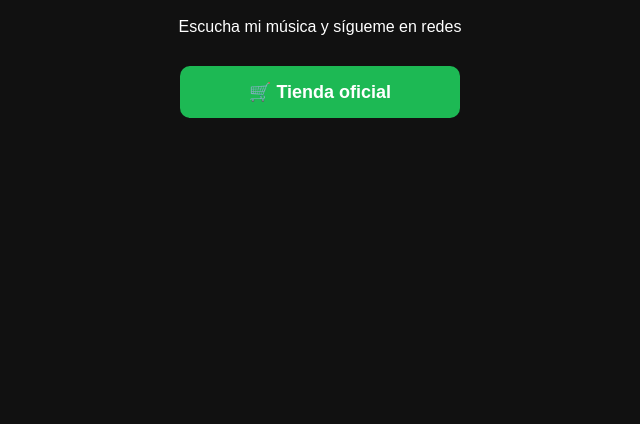
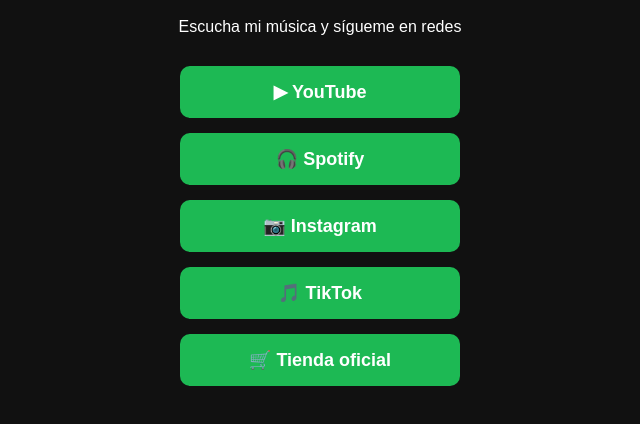
Before and after one commit to hernancortesdoblador-ui/hernancortesmusic, a plain HTML site: page index.html in a window 1280 px wide. Shown: the part 332-756 px from the top of the page, without its empty margins (320-960 px from the left). Drawn offline with Linux system fonts and the light colour scheme.

Commit message:
Update index.html

```diff
--- a/index.html
+++ b/index.html
@@ -61,11 +61,15 @@
 <p>Escucha mi música y sígueme en redes</p>
 
 <div class="links">
-<a href="https://youtube.com/@hernancortesmusic?si=2RRET10nPVjev20b
-<a href="https://open.spotify.com/intl-es/artist/4JHpLCI1Njs4E3xEqGFsZa?si=eAozUG9HRHaJlUK2fuAOnA&nd=1&dlsi=f74d54d76b834724
-<a href="https://www.instagram.com/hernancortesmusic?utm_source=qr&igsh=MXE1N3Izb2g2ZHF4bg==
-<a href="https://www.tiktok.com/@hernancortesmusic?_r=1&_t=ZN-96w8IW8rIMY
-<a href="https://example.com" target="_blank">🛒 Tienda oficial</a>
+  <a href="https://youtube.com/@hernancortesmusic?si=2RRET10nPVjev20b" target="_blank">▶ YouTube</a>
+
+  <a href="https://open.spotify.com/intl-es/artist/4JHpLCI1Njs4E3xEqGFsZa?si=eAozUG9HRHaJlIUK2fuA0nA" target="_blank">🎧 Spotify</a>
+
+  <a href="https://www.instagram.com/hernancortesmusic" target="_blank">📷 Instagram</a>
+
+  <a href="https://www.tiktok.com/@hernancortesmusic" target="_blank">🎵 TikTok</a>
+
+  <a href="https://ejemplo.com" target="_blank">🛒 Tienda oficial</a>
 </div>
 
 </header>
```
